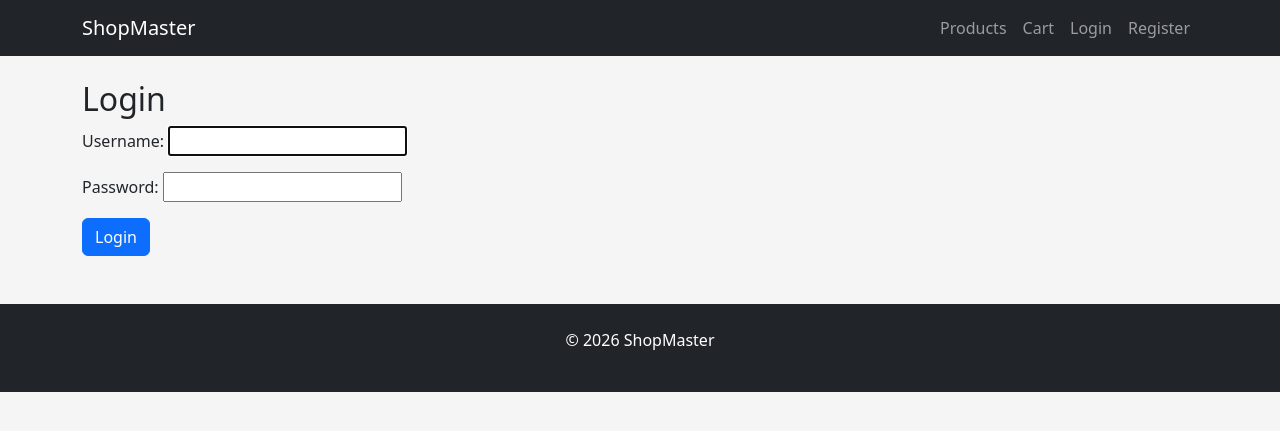
After one commit to mojtabarezaeif/ShopMaster, a Django app: page /accounts/login/ in a window 1280 px wide. The commit adds this page. Shown: the top 431 px of the page. Run offline with Django 5.2, Linux system fonts and the light colour scheme.

Commit message:
Complete shopping cart, checkout and authentication system

```diff
--- /dev/null
+++ b/accounts/templates/registration/login.html
@@ -0,0 +1,19 @@
+{% extends "base.html" %}
+
+{% block content %}
+
+<h2>Login</h2>
+
+<form method="POST">
+
+    {% csrf_token %}
+
+    {{ form.as_p }}
+
+    <button class="btn btn-primary">
+        Login
+    </button>
+
+</form>
+
+{% endblock %}
--- a/accounts/urls.py
+++ b/accounts/urls.py
@@ -1,5 +1,12 @@
 from django.urls import path
+from . import views
 
 urlpatterns = [
 
+    path(
+        "register/",
+        views.register,
+        name="register"
+    ),
+
 ]
--- a/config/urls.py
+++ b/config/urls.py
@@ -22,6 +22,7 @@ urlpatterns = [
 
     path("", include("core.urls")),
     path("accounts/", include("accounts.urls")),
+    path("accounts/", include("django.contrib.auth.urls")),
     path("products/", include("products.urls")),
     path("cart/", include("cart.urls")),
     path("orders/", include("orders.urls")),
--- a/orders/urls.py
+++ b/orders/urls.py
@@ -9,4 +9,5 @@ urlpatterns = [
         name="checkout"
     ),
 
+
 ]
--- a/orders/views.py
+++ b/orders/views.py
@@ -1,7 +1,7 @@
 from django.shortcuts import render
 
 # Create your views here.
-from django.shortcuts import render, redirect
+from django.shortcuts import redirect
 from .forms import OrderForm
 from .models import Order, OrderItem
 from cart.cart import Cart
@@ -50,9 +50,7 @@ def checkout(request):
             cart.clear()
 
 
-            return redirect(
-                "order_success"
-            )
+            return redirect("cart_detail")
 
 
     else:
--- a/templates/includes/navbar.html
+++ b/templates/includes/navbar.html
@@ -2,50 +2,89 @@
 
 <div class="container">
 
-<a class="navbar-brand"
-href="/">ShopMaster</a>
+<a class="navbar-brand" href="/">ShopMaster</a>
 
-<button
-class="navbar-toggler"
-type="button"
-data-bs-toggle="collapse"
-data-bs-target="#navbarNav">
-
-<span class="navbar-toggler-icon"></span>
-
-</button>
-
-<div
-class="collapse navbar-collapse"
-id="navbarNav">
+<div class="collapse navbar-collapse">
 
 <ul class="navbar-nav ms-auto">
 
 <li class="nav-item">
+<a class="nav-link" href="{% url 'product_list' %}">
+Products
+</a>
+</li>
 
-<a class="nav-link" href="/">Home</a>
+<li class="nav-item">
+<a class="nav-link" href="{% url 'cart_detail' %}">
+Cart
+</a>
+</li>
+
+{% if user.is_authenticated %}
+
+<li class="nav-item">
+
+<span class="nav-link">
+
+{{ user.username }}
+
+</span>
 
 </li>
 
 <li class="nav-item">
 
-<!-- <a class="nav-link" href="/products/">Products</a> -->
+<form
+action="{% url 'logout' %}"
+method="post"
+style="display:inline;"
+>
 
-<a class="nav-link" href="{% url 'product_list' %}"> Products </a>
+{% csrf_token %}
+
+<button
+type="submit"
+class="btn btn-link nav-link"
+style="border:none;"
+>
+
+Logout
+
+</button>
+
+</form>
+
+</li>
+
+{% else %}
+
+<li class="nav-item">
+
+<a
+class="nav-link"
+href="{% url 'login' %}"
+>
+
+Login
+
+</a>
 
 </li>
 
 <li class="nav-item">
 
-<a class="nav-link" href="/cart/">Cart</a>
+<a
+class="nav-link"
+href="{% url 'register' %}"
+>
+
+Register
+
+</a>
 
 </li>
 
-<li class="nav-item">
-
-<a class="nav-link" href="/accounts/login/">Login</a>
-
-</li>
+{% endif %}
 
 </ul>
 
```
Also changed, not shown: accounts/forms.py (added, +21 -0 lines), accounts/templates/accounts/register.html (added, +25 -0 lines), accounts/templates/registration/logged_out.html (added, +13 -0 lines), accounts/views.py (+42 -0 lines).
